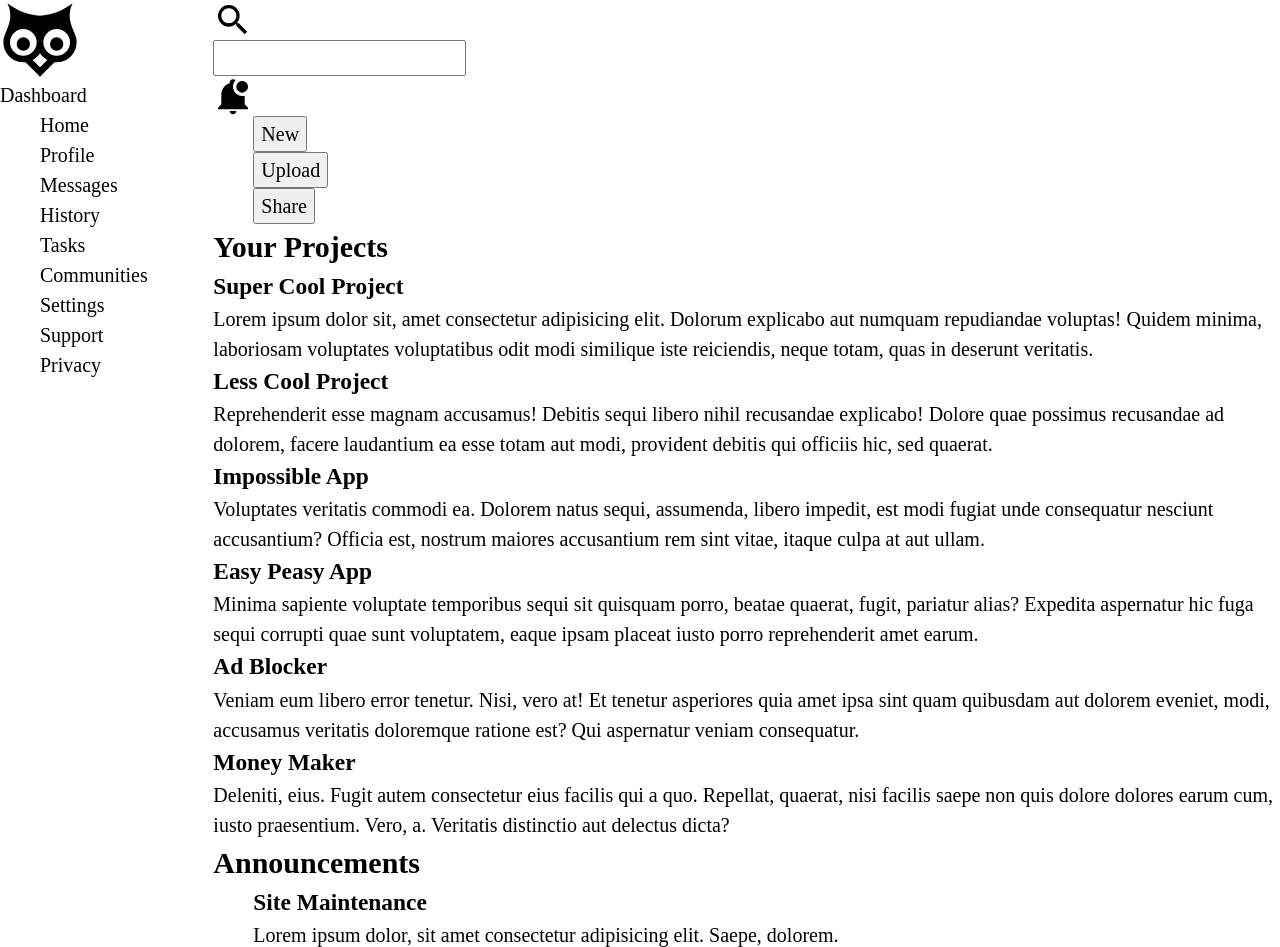
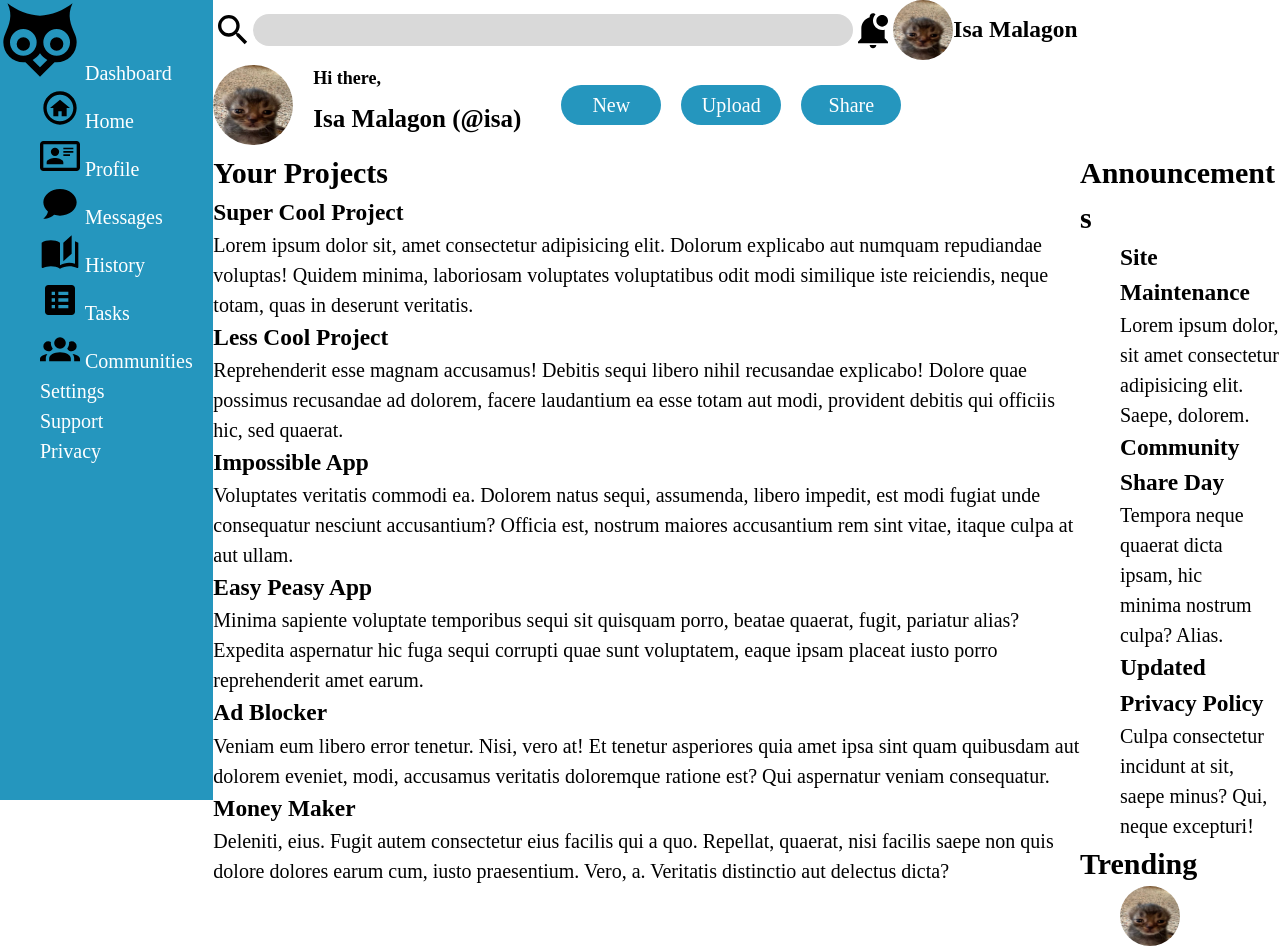
Before and after one commit to Kauboimausu/odin-admin-dashboard, a plain HTML site: page index.html in a window 1280 px wide. Shown: the top 947 px of the page. Drawn offline with Linux system fonts and the light colour scheme.

Commit message:
More advancements in both html and css, but mostly css. Mostly focused on layout for now while neglecting the details, I can do those once the broad strokes are done

```diff
--- a/index.html
+++ b/index.html
@@ -8,18 +8,18 @@
 </head>
 <body>
 
-    <div class="header">
+    <div class="sidebar">
         <div class="logo">
             <img class="logo-img" src="sources/owl.svg" alt="The logo, a stylized image of an owl">
             Dashboard
         </div>
         <ul class="nav-options">
-            <li>Home</li>
-            <li>Profile</li>
-            <li>Messages</li>
-            <li>History</li>
-            <li>Tasks</li>
-            <li>Communities</li>
+            <li><img class="icon" src="sources/home-circle-outline.svg" alt="Home Icon"> Home</li>
+            <li><img src="sources/card-account-details-outline.svg" alt="An ID icon" class="icon"> Profile</li>
+            <li><img src="sources/chat.svg" alt="Chat icon" class="icon"> Messages</li>
+            <li><img src="sources/book-open-page-variant.svg" alt="Book icon" class="icon"> History</li>
+            <li><img src="sources/list-box.svg" alt="List icon" class="icon"> Tasks</li>
+            <li><img src="sources/account-group.svg" alt="Community icon" class="icon"> Communities</li>
         </ul>
         <ul class="support-options">
             <li>Settings</li>
@@ -33,33 +33,40 @@
         <div class="header-bar">
 
             <div class="search-bar">
-                <form action="">
-                    <img src="sources/magnify.svg" alt="A magnifying glass" class="nav-logos"><input type="text">
-                </form>
+                <img src="sources/magnify.svg" alt="A magnifying glass" class="icon">
+                <input type="text" class="search">
+                <img src="sources/bell-badge.svg" alt="A bell" class="icon">
+                <img src="sources/onion.jpg" alt="User profile picture" class="small-pfp">
+                <h3>Isa Malagon</h3>
             </div>
-            <div class="notification"><img src="sources/bell-badge.svg" alt="A bell" class="nav-logos">
-            </div>
-            <div class="profile"></div>
+
 
             <div class="post-bar">
+
                 <div class="profile-welcome">
+                    <img class="user-pfp" src="sources/onion.jpg" alt="User profile picture">
+                    <h3 class="hi">Hi there,</h3>
+                    <h2 class="user-name">Isa Malagon (@isa)</h2>
+                </div>
 
-                </div>
-                <div class="post-actions">
-                    <ul>
-                        <li><button>New</button></li>
-                        <li><button>Upload</button></li>
-                        <li><button>Share</button></li>
-                    </ul>
-                </div>
+                <ul class="post-actions">
+                    <li><button>New</button></li>
+                    <li><button>Upload</button></li>
+                    <li><button>Share</button></li>
+                </ul>
+
             </div>
 
         </div>
 
         <div class="content-section">
+
             <div class="projects">
+
                 <h2 class="projects-title">Your Projects</h2>
+
                 <div class="project-cards">
+
                     <div class="card">
                         <h3>Super Cool Project</h3>
                         <p>
@@ -96,11 +103,17 @@
                             Deleniti, eius. Fugit autem consectetur eius facilis qui a quo. Repellat, quaerat, nisi facilis saepe non quis dolore dolores earum cum, iusto praesentium. Vero, a. Veritatis distinctio aut delectus dicta?
                         </p>
                     </div>
+
                 </div>
+
             </div>
+
             <div class="announcements">
+
                 <h2 class="announcements-title">Announcements</h2>
+
                 <div class="announcements-list">
+
                     <ul class="list-of-announcements">
                         <li>
                             <h3>Site Maintenance</h3>
@@ -121,11 +134,16 @@
                             </p>
                         </li>
                     </ul>
+
                 </div>
+
             </div>
+
             <div class="trending">
+
                 <h2 class="trending-title">Trending</h2>
                 <div class="profiles-list">
+
                     <ul>
                         <li>
                             <img class="trending-pfps" src="sources/onion.jpg" alt="An onion-like cat">
@@ -149,7 +167,9 @@
                         </li>
                     </ul>
                 </div>
+
             </div>
+
         </div>
     </div>
 
--- a/style.css
+++ b/style.css
@@ -19,6 +19,11 @@
 
 :root {
     font-size: 20px;
+
+    --background-blue: rgb(37, 150, 190);
+    --secondary-text-color: rgb(191, 191, 191);
+    --search-bar-background-color: rgb(217, 217, 217);
+    --sidebar-text-color: white;
 }
 
 body {
@@ -26,9 +31,13 @@ body {
   -webkit-font-smoothing: antialiased;
 }
 
-img, picture, video, canvas, svg {
+picture, video, canvas, svg {
   display: block;
   max-width: 100%;
+}
+
+img {
+    max-width: 100%;
 }
 
 input, button, textarea, select {
@@ -70,14 +79,121 @@ body {
     grid-template-rows: 100vh;
 }
 
-.header {
+.sidebar {
     grid-column: 1;
     grid-row: 1;
+    background-color: var(--background-blue);
+    color: var(--sidebar-text-color);
 }
 
 .content-body {
     grid-column: 2;
     grid-row: 1;
+    display: grid;
+    grid-template-rows: 150px 1fr;
+}
+
+.header-bar {
+    grid-column: 1/-1;
+    grid-row: 1;
+    display: flex;
+    flex-direction: column;
+}
+
+.search-bar {
+    flex: 1;
+    display: flex;
+    align-items: center;
+}
+
+.post-bar {
+    flex: 2;
+    display: flex;
+    align-items: center;
+}
+
+.post-actions {
+    display: flex;
+    flex-direction: row;
+    gap: 20px;
+}
+
+.post-actions button{
+    background-color: var(--background-blue);
+    color: var(--sidebar-text-color);
+    border: none;
+    border-radius: 20px;
+    font-size: 1rem;
+    width: 100px;
+    padding: 5px;
+}
+
+.profile-welcome {
+    display: inline grid;
+    grid-column: 80px 100px;
+    grid-row: 30px 50px;
+    column-gap: 20px;
+}
+
+.content-section{
+    grid-column: 1;
+    grid-row: 2/-1;
+    display: grid;
+    grid-template-rows: repeat(2, 1fr);
+    grid-template-columns: 1fr 200px;
+}
+
+.projects {
+    grid-column: 1;
+    grid-row: 1/-1;
+}
+
+.announcements {
+    grid-column: 2;
+    grid-row: 1;
+}
+
+.trending {
+    grid-column: 2;
+    grid-row: 2;
+}
+
+.icon {
+    width: 2rem;
+    height: 2rem;
+}
+
+.search{
+    width: 600px;
+    background-color: var(--search-bar-background-color);
+    border-radius: 30px;
+    border: none;
+}
+
+.small-pfp {
+    width: 3rem;
+    height: 3rem;
+    border-radius: 3rem;
+}
+
+.user-pfp {
+    width: 4rem;
+    height: 4rem;
+    border-radius: 4rem;
+    grid-row: 1/3;
+    grid-column: 1;
+}
+
+.hi {
+    grid-row: 1;
+    grid-column: 2;
+    font-size: .9rem;
+}
+
+.user-name {
+    grid-row: 2;
+    grid-column: 2;
+    font-size: 1.25rem;
 }
 
 .trending-pfps {
```
